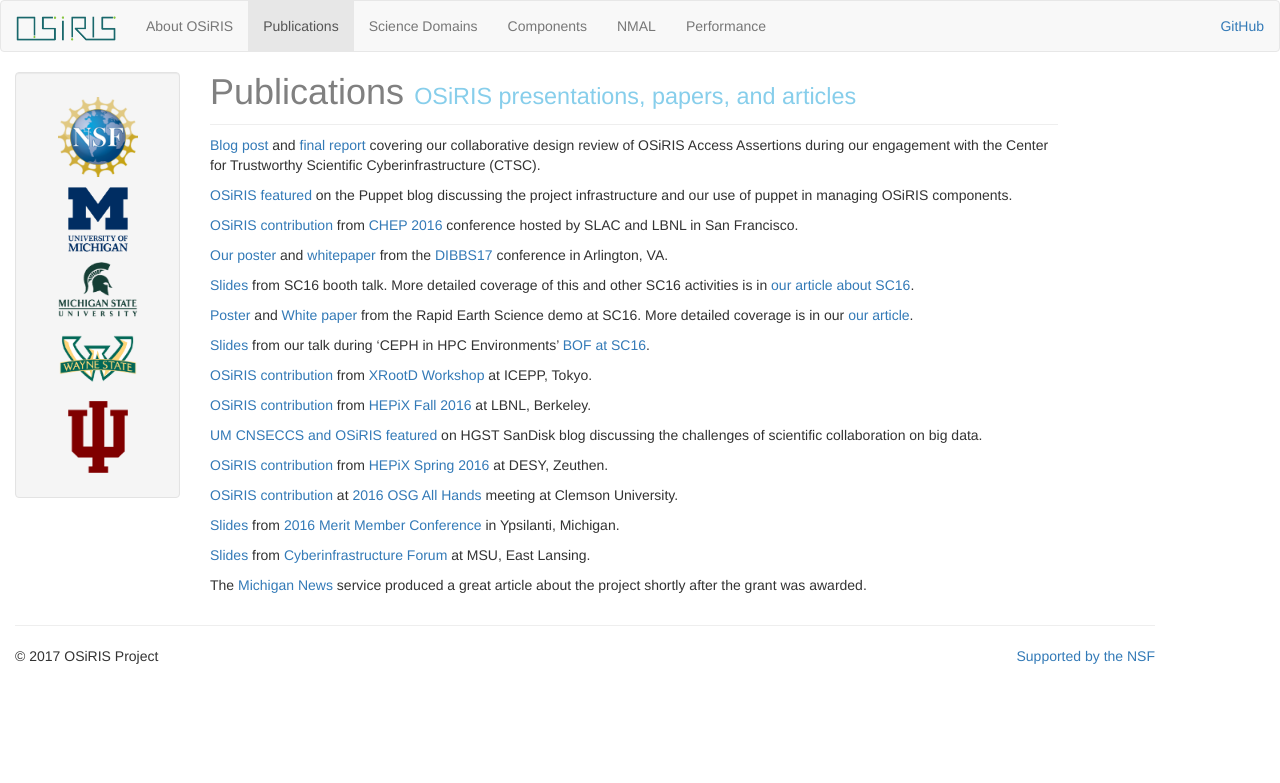
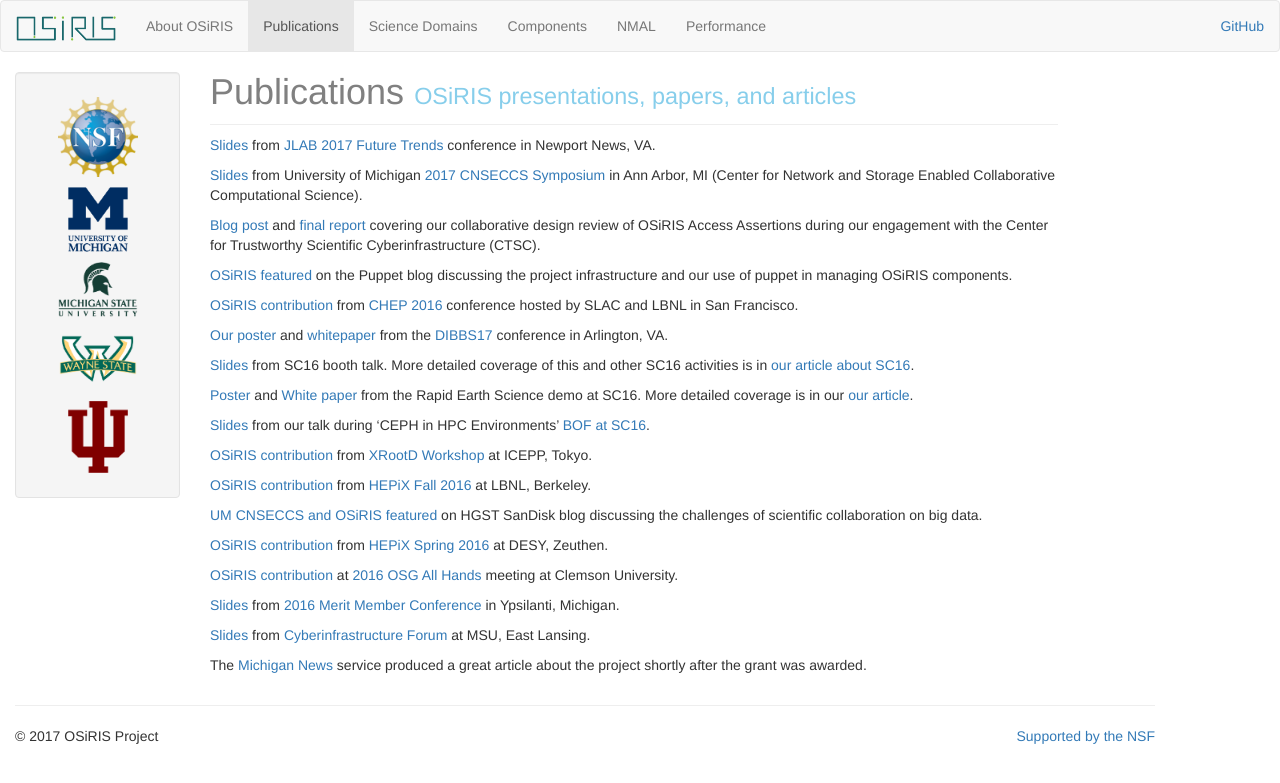
Before and after one commit to MI-OSiRIS/mi-osiris.github.io, a Jekyll site: the page built from publications.md, in a window 1280 px wide. Shown: the top 783 px of the page. Built offline with Jekyll 4.4.1, drawn with Linux system fonts in a browser that asks for light colours.

Commit message:
Add Future Trends and CNSECCS presentations to publications page

```diff
--- a/publications.md
+++ b/publications.md
@@ -6,6 +6,10 @@
 order: 2
 ---
 {% include JB/setup %}
+
+<a href="https://www.jlab.org/indico/event/213/session/5/contribution/18/material/slides/">Slides</a> from <a href="https://www.jlab.org/conferences/trends2017/">JLAB 2017 Future Trends</a> conference in Newport News, VA.
+
+<a href="http://micde.umich.edu/wp-content/uploads/sites/6/2016/03/CNSECCS-Symposium-OSiRIS.pdf">Slides</a> from University of Michigan <a href="http://micde.umich.edu/centers/cnseccs/2017-symposium/">2017 CNSECCS Symposium</a> in Ann Arbor, MI (Center for Network and Storage Enabled Collaborative Computational Science).
 
 <a href="http://blog.trustedci.org/2017/04/osiris-engagement-summary.html">Blog post</a> and <a href="https://scholarworks.iu.edu/dspace/handle/2022/21307">final report</a> covering our collaborative design review of OSiRIS Access Assertions during our engagement with the Center for Trustworthy Scientific Cyberinfrastructure (CTSC).
 
```
